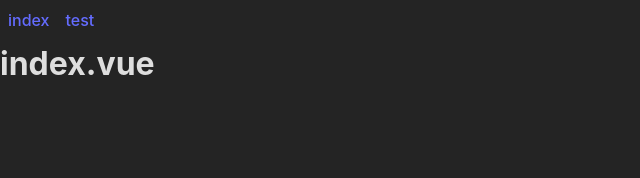
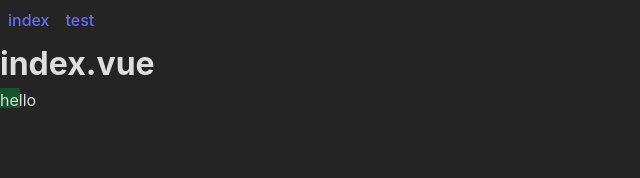
Before and after one commit to mioe/playground, a Vue app: page / in a window 1280 px wide. Shown: the top 178 px of the page, without its empty margins (0-640 px from the left). Built offline with nearby package versions, Linux system fonts and the light colour scheme.

Commit message:
add hello-world for demo

```diff
--- a/src/pages/index.vue
+++ b/src/pages/index.vue
@@ -1,3 +1,8 @@
+<script setup lang="ts">
+import HelloWorld from '~/components/HelloWorld.vue'
+</script>
+
 <template>
 	<h1>index.vue</h1>
+	<HelloWorld />
 </template>
```
